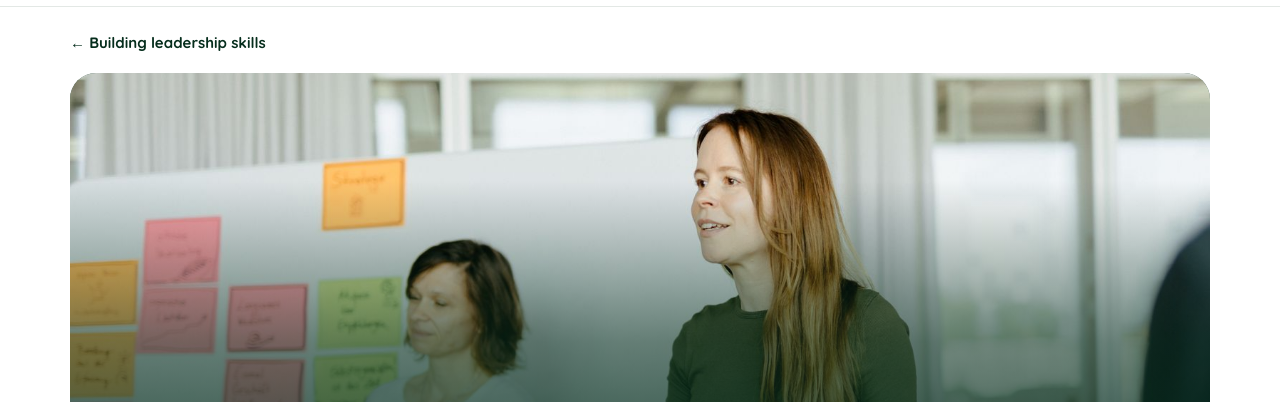
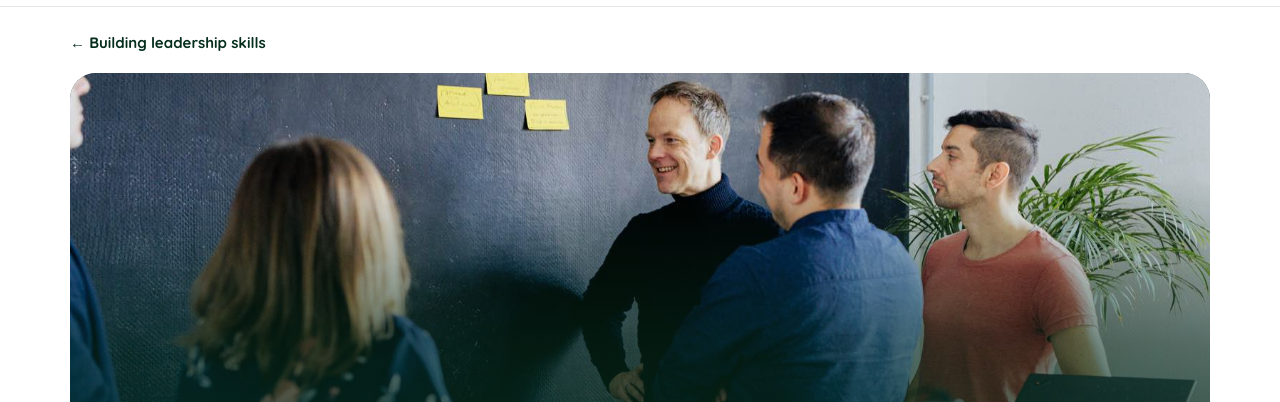
Before and after one commit to samirkeckOV/orgvolution-website, a plain HTML site: page en-workshop-agile-leadership.html in a window 1280 px wide. Shown: the part 62-464 px from the top of the page. Drawn offline with Linux system fonts and the light colour scheme.

Commit message:
Workshop Agile Leadership leben: neues Teambild (DE/EN)
Ersetzt das Bild mit vorwiegend einer Person (w4.jpg) durch ein Teambild
an der Post-it-Wand aus dem Shooting 2023 (Orgvolution_23_02_0040) auf der
Startseiten-Kachel und der Workshop-Seite. w4.jpg bleibt auf den übrigen
Seiten unverändert.

Co-Authored-By: Claude Opus 5.5 <noreply@anthropic.com>

```diff
--- a/en-workshop-agile-leadership.html
+++ b/en-workshop-agile-leadership.html
@@ -370,7 +370,7 @@ h1 { hyphens: manual; -webkit-hyphens: manual; overflow-wrap: break-word; }
 <section aria-labelledby="ws-titel" class="dE-hero">
 <div class="wrap">
 <div class="photo scrim dE-card">
-<img alt="" data-field="bild" src="img/w4.jpg"/>
+<img alt="" data-field="bild" src="img/ws-agile-leadership.jpg"/>
 <div class="dE-inner">
 <p class="kicker">Workshop</p>
 <h1 data-field="titel" id="ws-titel">Living agile leadership</h1>
@@ -470,7 +470,7 @@ var WORKSHOP = {
   "format": "In-house, on site",
   "dauer": "4 days in two blocks, with a practice phase in between",
   "preis": "",
-  "bild": "img/w4.jpg"
+  "bild": "img/ws-agile-leadership.jpg"
 };
 /* ===== Ende WORKSHOP-INHALTE ===== */
 (function () {
```
Also changed, not shown: en-index.html (+1 -1 lines), index.html (+1 -1 lines), workshop-agile-leadership.html (+2 -2 lines), img/ws-agile-leadership.jpg (added).
